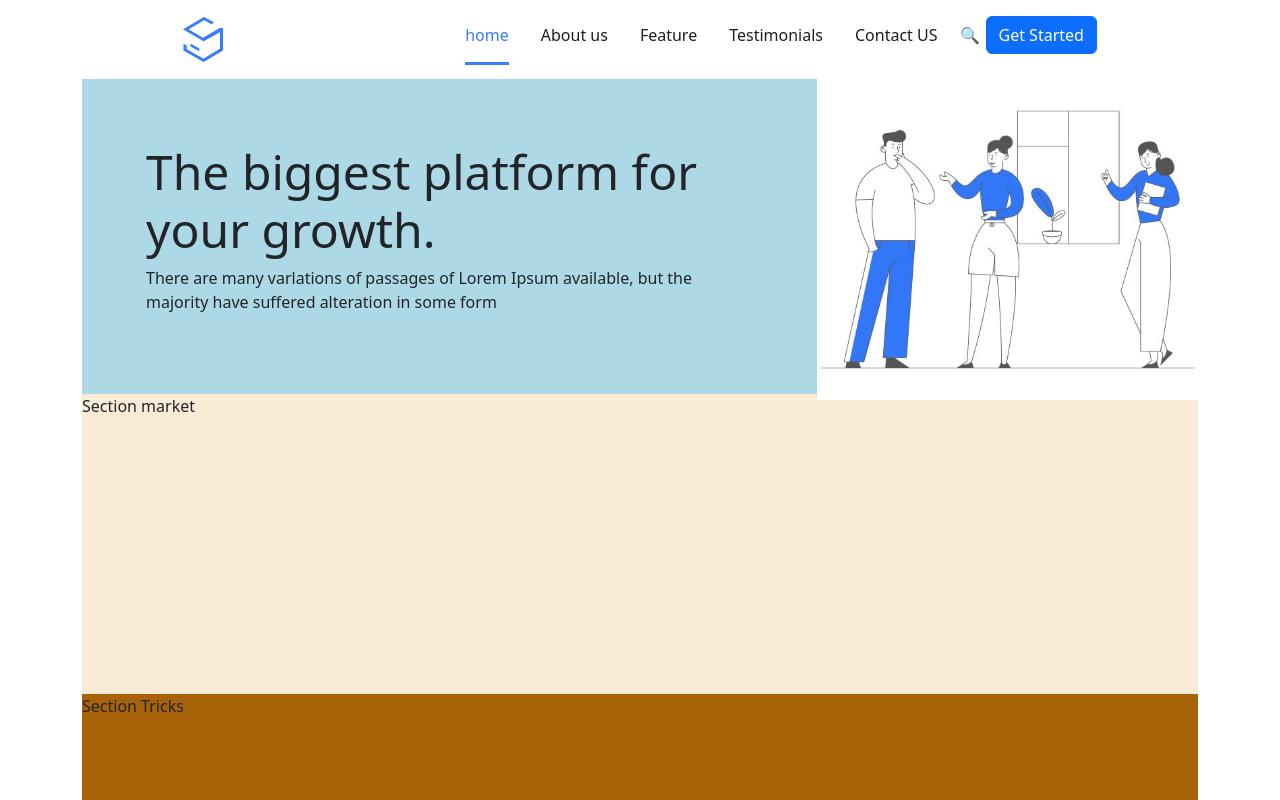
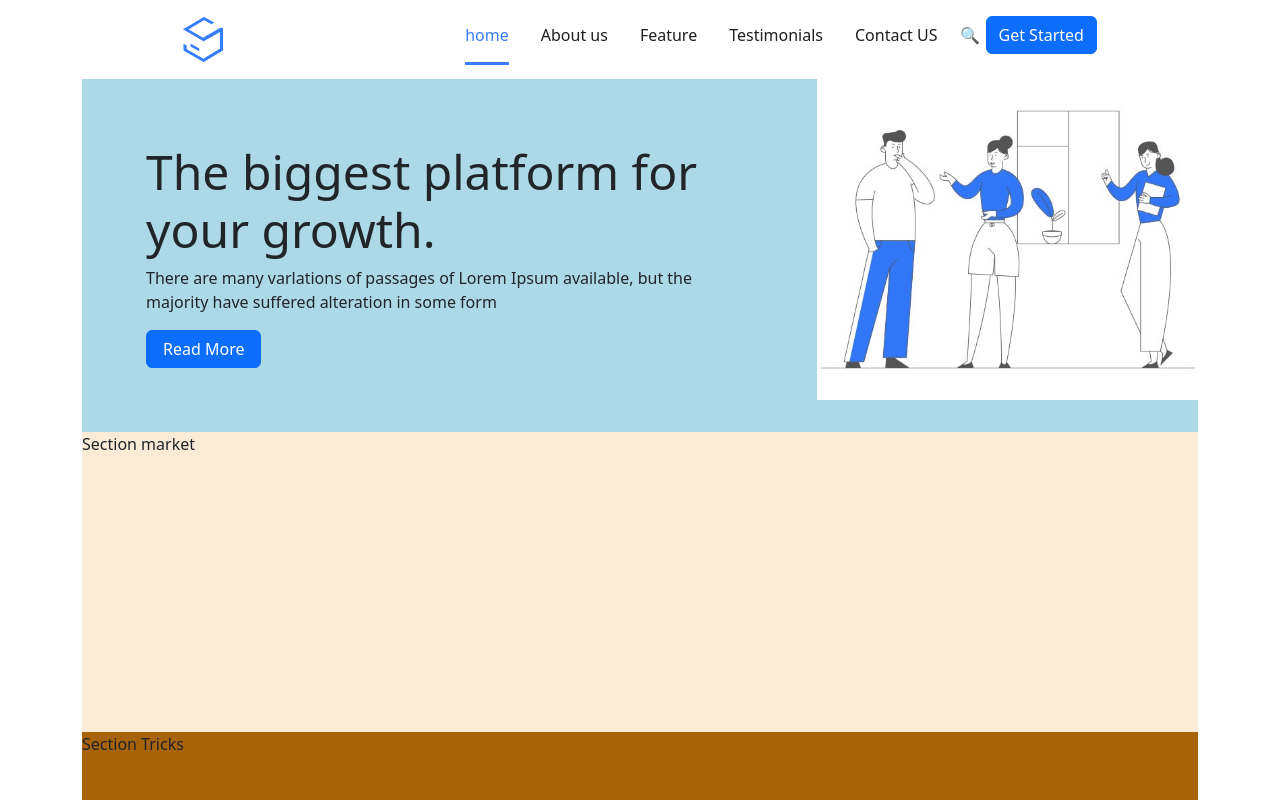
Before and after one commit to Richter96/proj-html-vuejs, a Vue app: page / in a window 1280 px wide. Shown: the top 800 px of the page. Built offline with nearby package versions, Linux system fonts and the light colour scheme.

Commit message:
add background btn color

```diff
--- a/src/components/AppJambotron.vue
+++ b/src/components/AppJambotron.vue
@@ -17,6 +17,9 @@ export default {
             <h1>The biggest platform for your growth.</h1>
             <p>There are many varlations of passages of Lorem Ipsum available, but the majority have suffered alteration in
                 some form</p>
+
+            <button class="btn btn-primary px-3 ">Read More</button>
+
         </div>
         <div class="col_60">
             <img src="../assets/img/508.jpeg" alt="">
@@ -25,11 +28,19 @@ export default {
 </template>
 
 <style lang="scss">
+@use '../assets/scss/partials/variables' as *;
+
 .jambotron {
     background-color: lightblue;
 
     .text_jambotron {
         padding: 4rem;
+
+        button {
+            &:hover {
+                background-color: $bgHooverBtn;
+            }
+        }
     }
 
     h1 {
```
